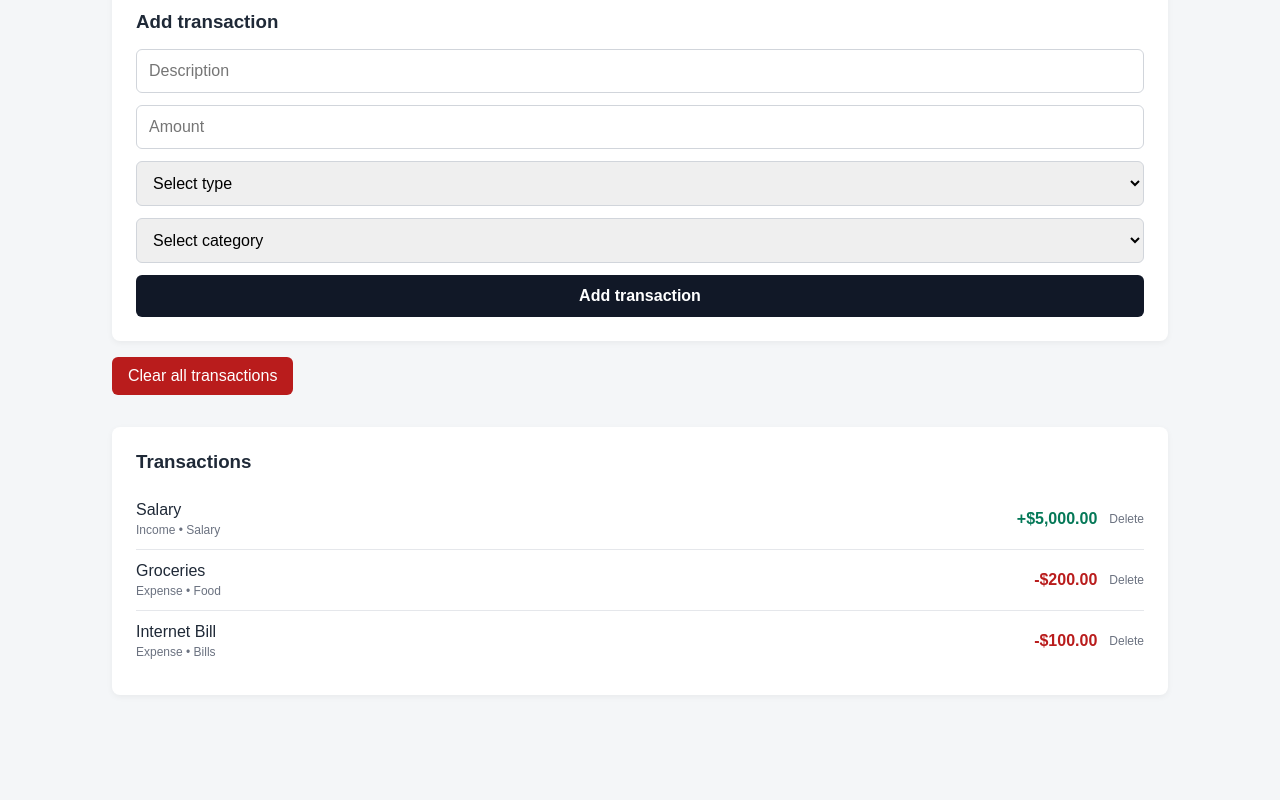
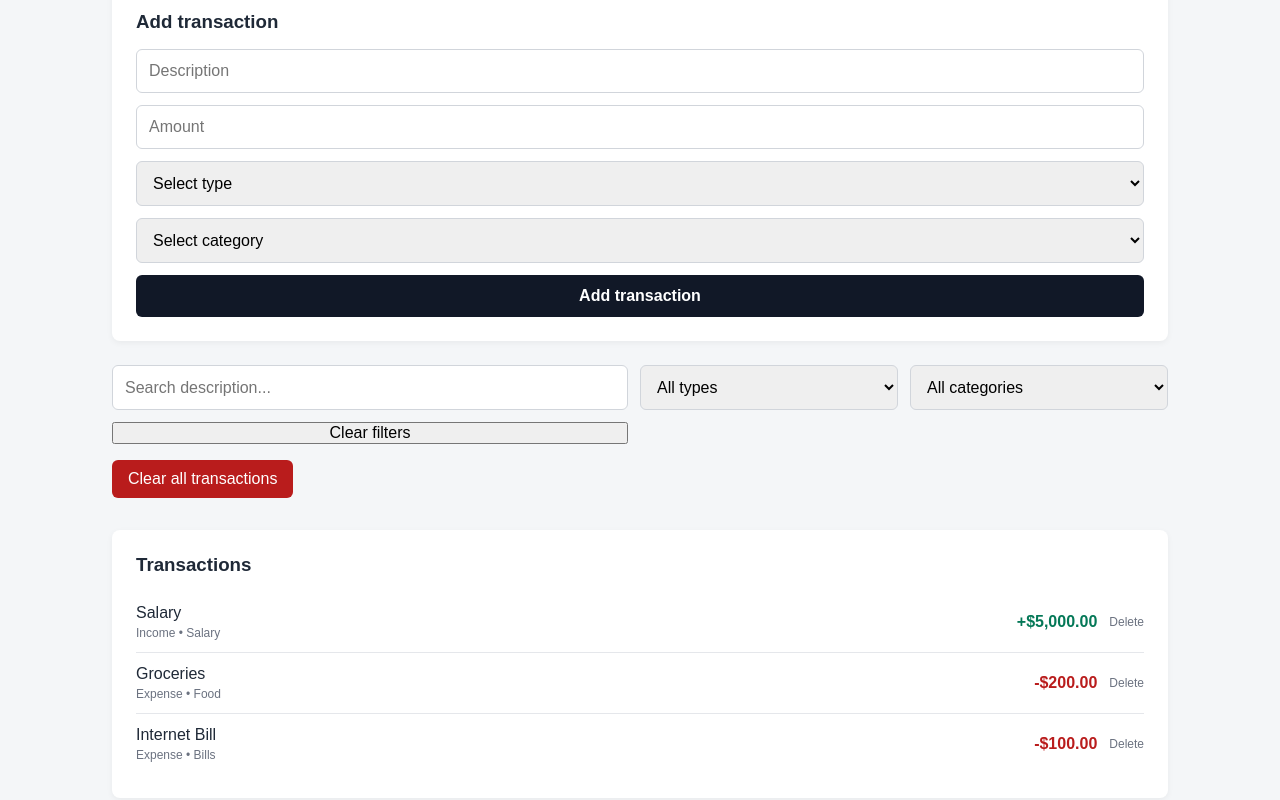
Before and after one commit to CaceresEly/MoneyBoard, a React (Vite) app: page / in a window 1280 px wide. Shown: the part 716-1516 px from the top of the page. Before the commit the page ends 1443 px from the top, so only its background shows below. Built offline with nearby package versions, Linux system fonts and the light colour scheme.

Commit message:
feat: filter transactions by type category and search

```diff
--- a/src/components/Filters.jsx
+++ b/src/components/Filters.jsx
@@ -7,6 +7,7 @@ function Filters({
   onTypeChange,
   onCategoryChange,
   onSearchChange,
+  onClearFilters,
 }) {
   return (
     <section className="filters">
@@ -35,6 +36,10 @@ function Filters({
           </option>
         ))}
       </select>
+
+      <button type="button" className="clear-filters-button" onClick={onClearFilters}>
+        Clear filters
+      </button>
     </section>
   )
 }
--- a/src/pages/Dashboard.jsx
+++ b/src/pages/Dashboard.jsx
@@ -1,5 +1,6 @@
 import { useEffect, useState } from 'react'
 import ExpenseChart from '../components/ExpenseChart'
+import Filters from '../components/Filters'
 import SummaryCard from '../components/SummaryCard'
 import TransactionForm from '../components/TransactionForm'
 import TransactionList from '../components/TransactionList'
@@ -16,9 +17,27 @@ function Dashboard() {
     return transactionsData
   })
 
+  const [selectedType, setSelectedType] = useState('all')
+  const [selectedCategory, setSelectedCategory] = useState('all')
+  const [search, setSearch] = useState('')
+
   useEffect(() => {
     localStorage.setItem('transactions', JSON.stringify(transactions))
   }, [transactions])
+
+  const filteredTransactions = transactions.filter((transaction) => {
+    const matchesType =
+      selectedType === 'all' || transaction.type === selectedType
+
+    const matchesCategory =
+      selectedCategory === 'all' || transaction.category === selectedCategory
+
+    const matchesSearch = transaction.description
+      .toLowerCase()
+      .includes(search.toLowerCase())
+
+    return matchesType && matchesCategory && matchesSearch
+  })
 
   const income = transactions
     .filter((transaction) => transaction.type === 'income')
@@ -95,12 +114,21 @@ function Dashboard() {
 
       <TransactionForm onAddTransaction={handleAddTransaction} />
 
+      <Filters
+        selectedType={selectedType}
+        selectedCategory={selectedCategory}
+        search={search}
+        onTypeChange={setSelectedType}
+        onCategoryChange={setSelectedCategory}
+        onSearchChange={setSearch}
+      />
+
       <button className="clear-button" onClick={handleClearTransactions}>
         Clear all transactions
       </button>
 
       <TransactionList
-        transactions={transactions}
+        transactions={filteredTransactions}
         onDeleteTransaction={handleDeleteTransaction}
       />
     </section>
```
